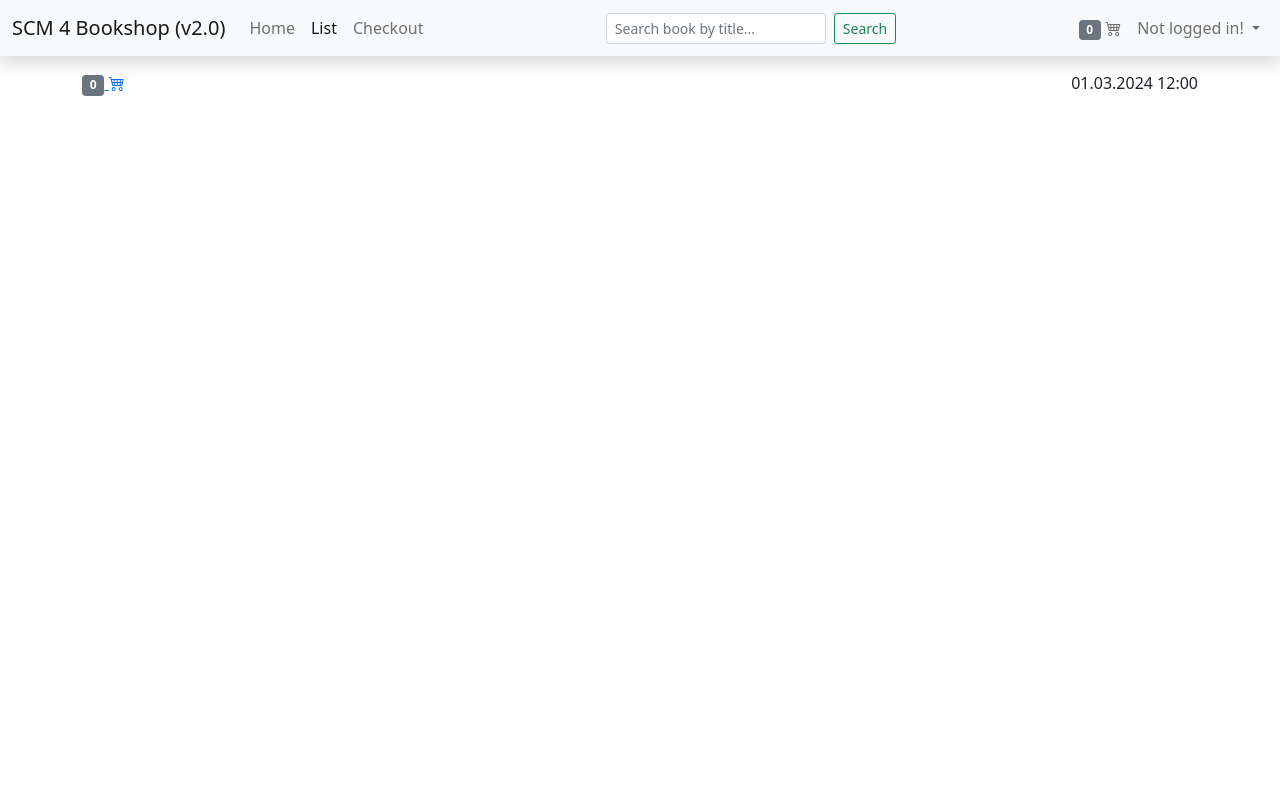
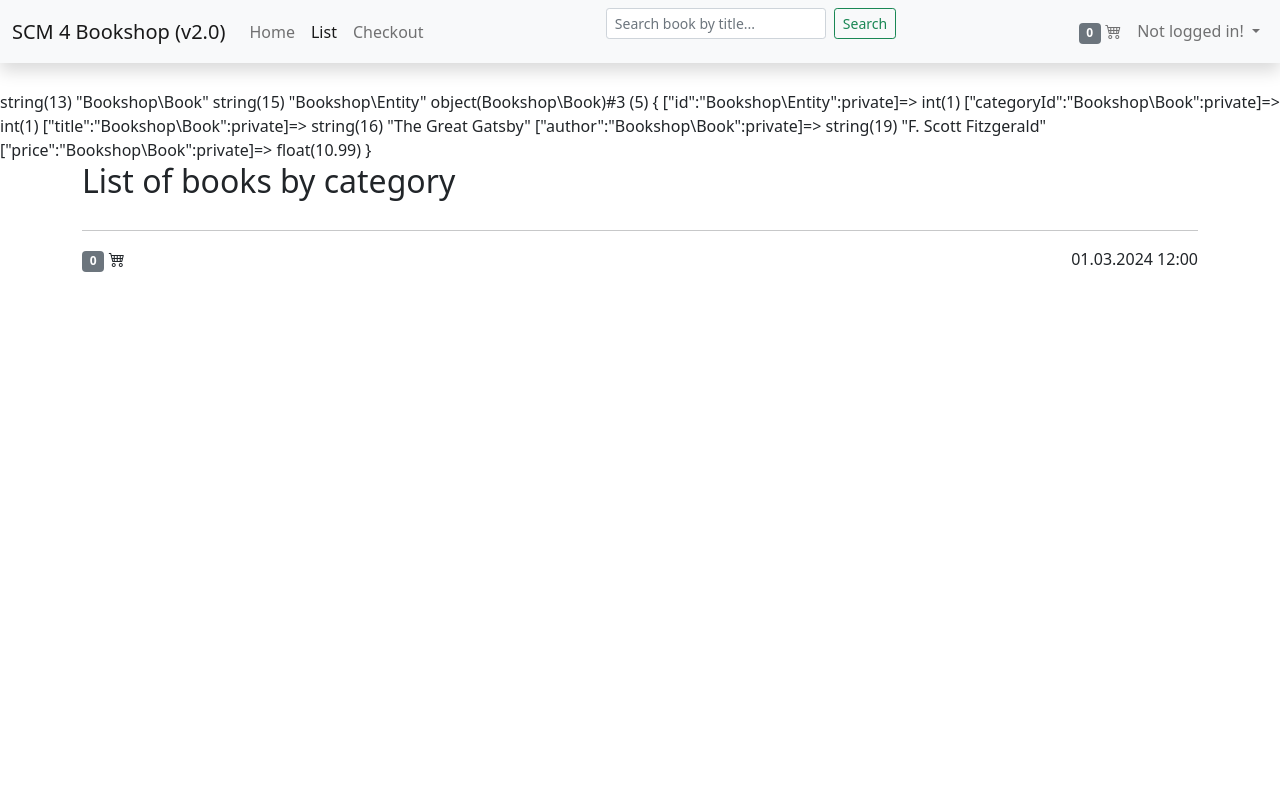
Before and after one commit to elmarputz/class-bookstore-php-dev-26, a PHP site: page /index.php?view=list in a window 1280 px wide. Run offline with PHP 8.4, Linux system fonts and the light colour scheme.

Commit message:
class loader and UI bugfix

```diff
--- /dev/null
+++ b/site/inc/bootstrap.php
@@ -0,0 +1,13 @@
+<?php
+declare(strict_types=1);
+
+error_reporting(E_ALL);
+ini_set('display_errors', 'On');
+
+spl_autoload_register(function ($class) {
+    var_dump($class);
+    $filename = __DIR__ . DIRECTORY_SEPARATOR . ".." . DIRECTORY_SEPARATOR . "lib" . DIRECTORY_SEPARATOR . str_replace("\\", DIRECTORY_SEPARATOR, $class) . ".php";
+    if (file_exists($filename)) {
+        require_once($filename);
+    }
+});
--- a/site/index.php
+++ b/site/index.php
@@ -1,4 +1,6 @@
 <?php
+
+require_once("inc/bootstrap.php");
 
 $view = "welcome";
 
--- /dev/null
+++ b/site/lib/Bookshop/Book.php
@@ -0,0 +1,36 @@
+<?php
+
+namespace Bookshop;
+
+class Book extends Entity {
+
+    private int $categoryId;
+    private string $title;
+    private string $author;
+    private float $price;
+
+    public function __construct(int $id, int $categoryId, string $title, string $author, float $price) {
+        parent::__construct($id);
+        $this->categoryId = $categoryId;
+        $this->title = $title;
+        $this->author = $author;
+        $this->price = $price;
+    }
+
+    public function getCategoryId(): int {
+        return $this->categoryId;
+    }
+
+    public function getTitle(): string {
+        return $this->title;
+    }
+
+    public function getAuthor(): string {
+        return $this->author;
+    }
+
+    public function getPrice(): float {
+        return $this->price;
+    }
+
+}
--- /dev/null
+++ b/site/lib/Bookshop/Entity.php
@@ -0,0 +1,20 @@
+<?php
+
+namespace Bookshop;
+
+interface IData {
+    public function getId(): int;
+}
+
+class Entity implements IData {
+
+    private int $id;
+    public function __construct(int $id) {
+        $this->id = $id;
+    }
+
+    public function getId(): int {
+        return $this->id;
+    }
+
+}
--- a/site/views/list.php
+++ b/site/views/list.php
@@ -1,4 +1,10 @@
-<?php require_once("views/partials/header.php"); ?>
+<?php
+
+
+$book = new Bookshop\Book(1, 1, "The Great Gatsby", "F. Scott Fitzgerald", 10.99);
+var_dump($book);
+
+require_once("views/partials/header.php"); ?>
 
 <div class="page-header">
     <h2>List of books by category</h2>
```
Also changed, not shown: site/assets/main.css (renamed from assets/main.css), site/assets/main.js (renamed from assets/main.js), 1 other file.
